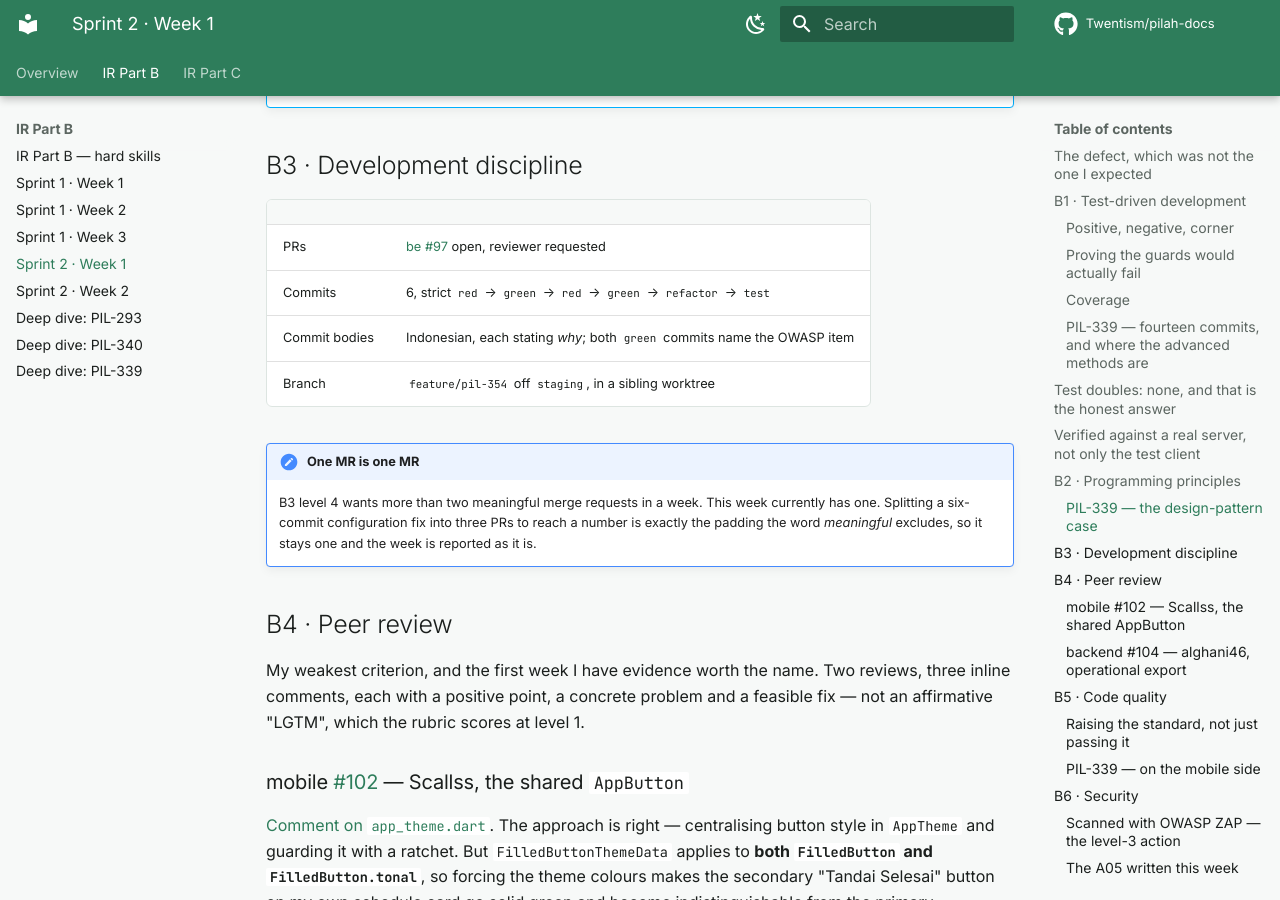
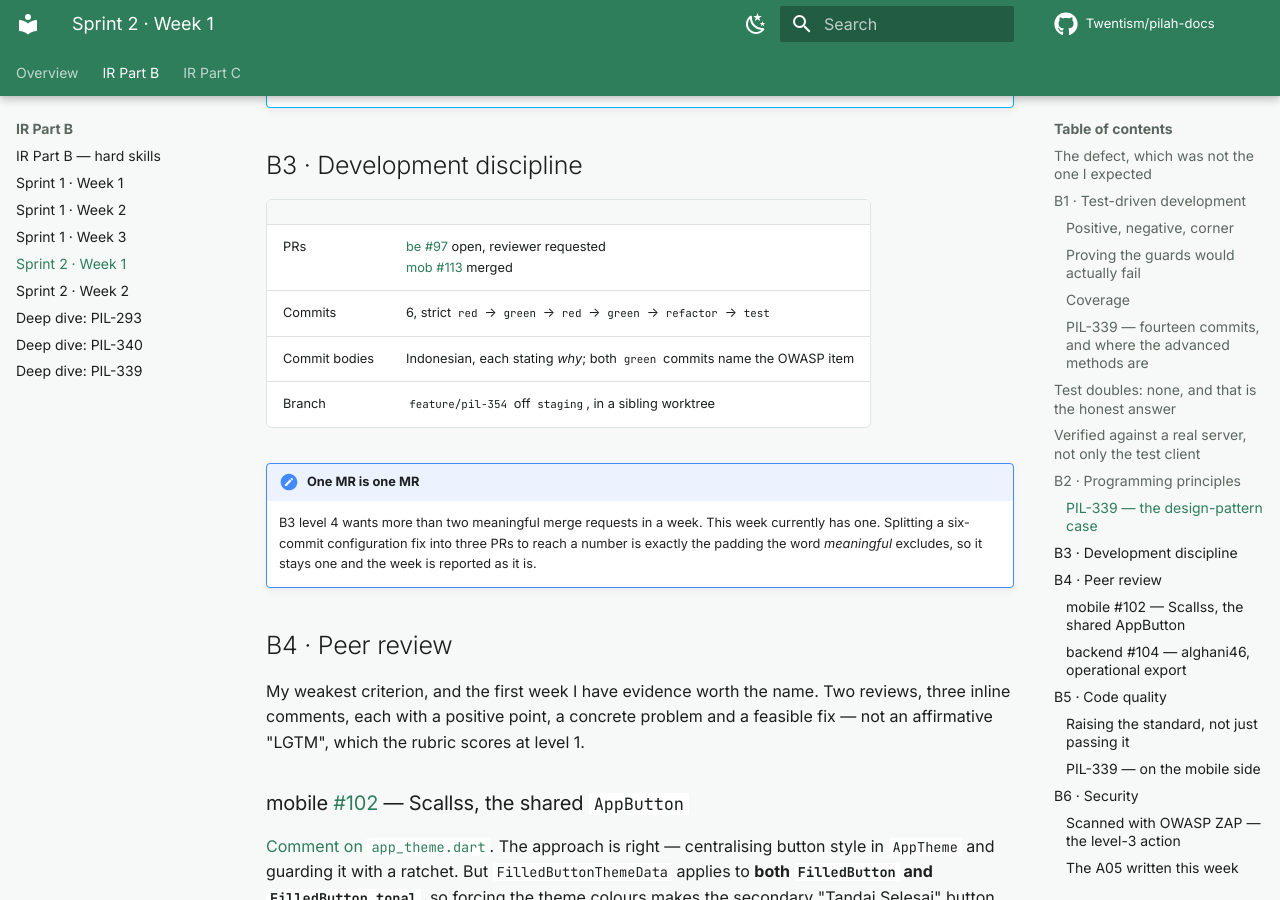
Before and after one commit to Twentism/pilah-docs, an MkDocs documentation site: the page built from docs/ir/b/s2-w1.md, in a window 1280 px wide and 900 px high, scrolled down 8007 px. Built offline with MkDocs 1.6.1 and Material for MkDocs 9.7.7, drawn with Linux system fonts in a browser that asks for light colours; comment, search, counter and statistics services are not loaded.

Commit message:
Update PRs section with additional pull request link

```diff
--- a/docs/ir/b/s2-w1.md
+++ b/docs/ir/b/s2-w1.md
@@ -355,7 +355,7 @@ the Programming row rewards at level 3.
 
 | | |
 |---|---|
-| PRs | [be #97](https://github.com/bank-sampah-PILAH/pilah-be/pull/97) open, reviewer requested |
+| PRs | [be #97](https://github.com/bank-sampah-PILAH/pilah-be/pull/97) open, reviewer requested<br>[mob #113](https://github.com/bank-sampah-PILAH/pilah-mobile/pull/113) merged |
 | Commits | 6, strict `red` → `green` → `red` → `green` → `refactor` → `test` |
 | Commit bodies | Indonesian, each stating *why*; both `green` commits name the OWASP item |
 | Branch | `feature/pil-354` off `staging`, in a sibling worktree |
```
